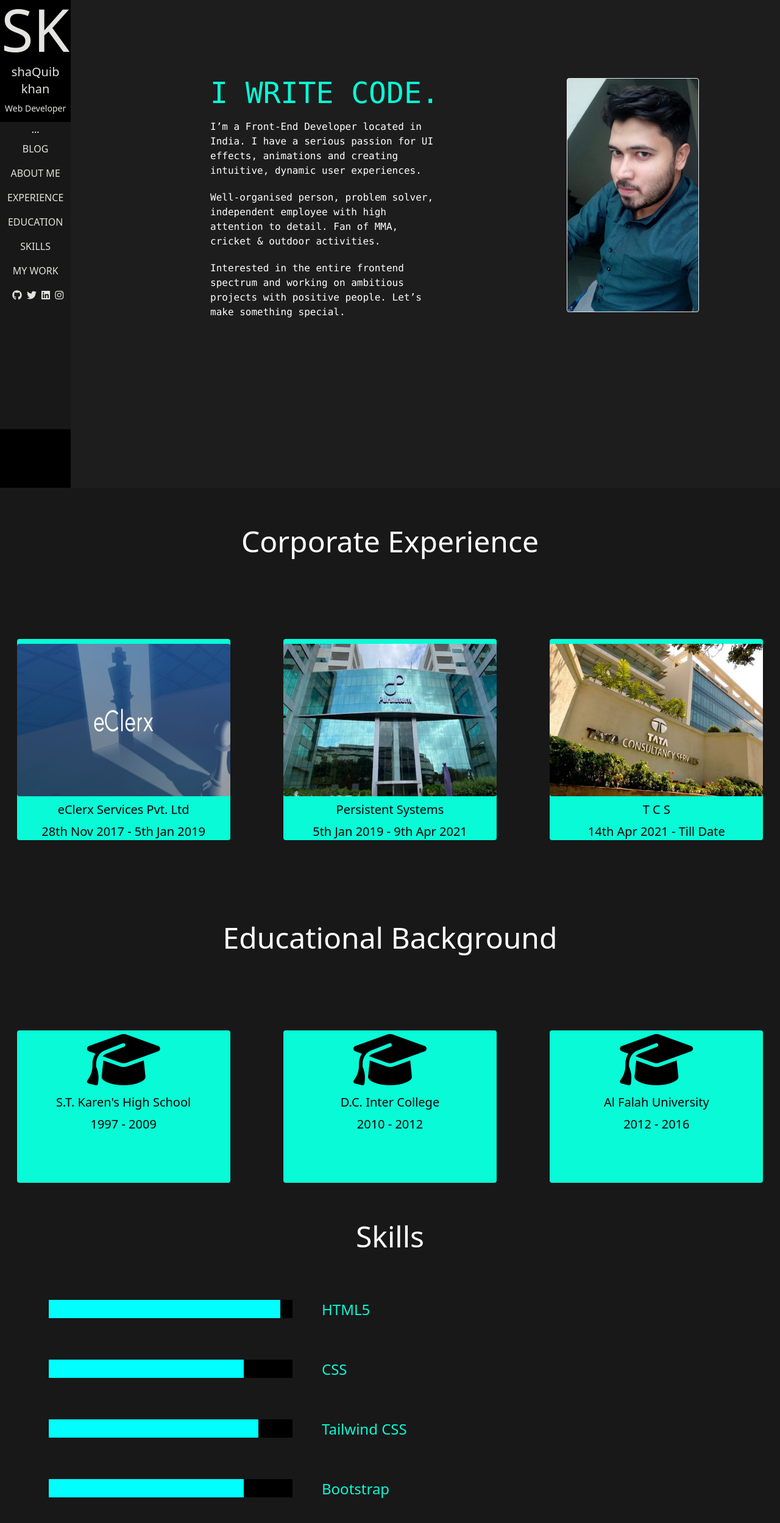
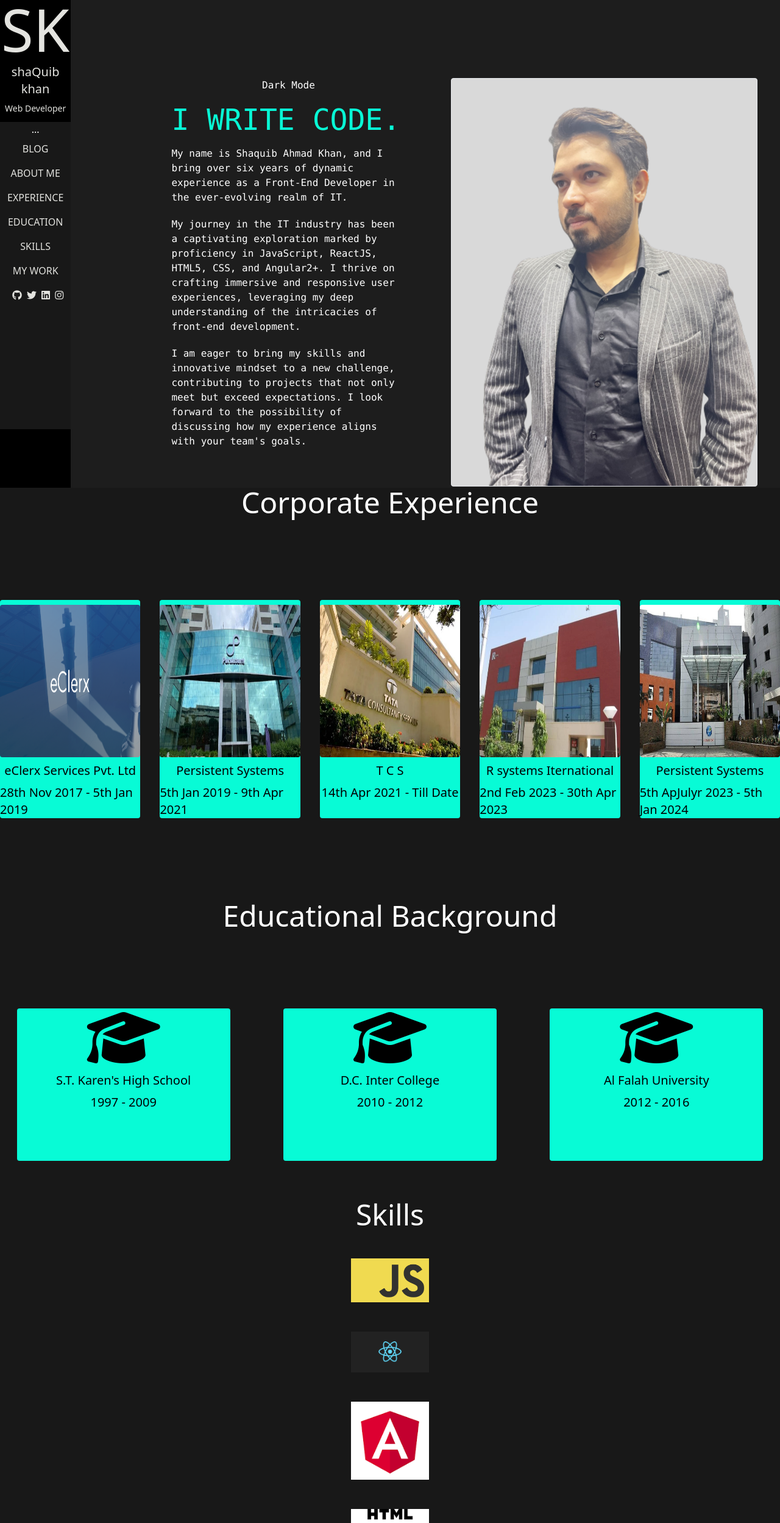
Before and after one commit to shaquibkhan/MyPortfolio, a website: page index.html in a window 1280 px wide. Shown: the top 2498 px of the page at 61% size. Drawn offline with Linux system fonts and the light colour scheme.

Commit message:
updated work experience & project link

```diff
--- a/action.js
+++ b/action.js
@@ -1,7 +1,16 @@
 // Grab HTML Elements
+
+const myBody = document.querySelector('body');
 const btn = document.querySelector("button.mobile-menu-button");
 const menu = document.querySelector(".mobile-menu");
 
 btn.addEventListener("click", () => {
 	menu.classList.toggle("hidden");
 });
+
+const darkMode = document.querySelector('.dark-mode');
+
+darkMode.addEventListener('click', ()=>{
+	myBody.style.backgroundColor = 'red';
+	console.log('Dark mode')
+})
--- a/index.html
+++ b/index.html
@@ -69,19 +69,19 @@
                 </nav>
             </div>
         </header>
-        <section class="hidden md:flex justify-around w-full h-screen hero-sec bg-[#1d1d1d] lg:pl-32 pt-32 px-8">
+        <section class="hidden md:flex justify-around w-full h-screen hero-sec bg-[#1d1d1d] lg:pl-32 pt-32">
             <div class="text-white flex flex-col gap-5 w-96 font-mono">
+                <button class="dark-mode">Dark Mode</button>
                 <p class="text-5xl text-[#08fbd6]">I WRITE CODE.</p>
-                <p class="hidden md:block hover:text-[#e3e3df]">I’m a Front-End Developer located in India. I have a
-                    serious passion for UI effects, animations and creating intuitive, dynamic user experiences.
-                <p class="hidden md:block hover:text-[#e3e3df]">Well-organised person, problem solver, independent
-                    employee with high attention to detail. Fan of MMA, cricket & outdoor activities.</p>
-                <p class="hidden md:block hover:text-[#e3e3df]">Interested in the entire frontend spectrum and working
-                    on ambitious projects with positive people.
-                    Let’s make something special.</p>
+                <p class="hidden md:block hover:text-[#e3e3df]">My name is Shaquib Ahmad Khan, and I bring over six years of dynamic experience as a Front-End Developer
+                    in the ever-evolving realm of IT.
+                <p class="hidden md:block hover:text-[#e3e3df]">My journey in the IT industry has been a captivating exploration marked by proficiency in JavaScript,
+                    ReactJS, HTML5, CSS, and Angular2+. I thrive on crafting immersive and responsive user experiences, leveraging my deep understanding of the intricacies of front-end development.</p>
+                <p class="hidden md:block hover:text-[#e3e3df]">I am eager to bring my skills and innovative mindset to a new challenge, contributing to projects
+                that not only meet but exceed expectations. I look forward to the possibility of discussing how my experience aligns with your team's goals.</p>
             </div>
             <div>
-                <img src="./assets/mySelfie.jpg" class="bg-white border rounded w-auto h-96" alt="">
+                <img src="./assets/my_profile_img_new.png" class="bg-white border rounded w-auto h-3auto" alt="">
             </div>
         </section>
     </div>
@@ -151,7 +151,7 @@
                     <p class="text-5xl text-[#08fbd6]">I WRITE CODE.</p>
                 </div>
                 <div>
-                    <img src="./assets/mySelfie.jpg" class="bg-white border rounded-full w-auto h-96" alt="">
+                    <img src="./assets/my_profile_img_new.png" class="bg-white border rounded-full w-auto h-96" alt="">
                 </div>
             </div>
         </section>
@@ -169,19 +169,18 @@
             <p class="text-3xl text-[#08fbd6] mb-12"> About Me</p>
         </div>
             <div class="flex flex-col gap-3 text-xl font-mono">
-                <p>I’m a Front-End Developer located in India. I have a
-                    serious passion for UI effects, animations and creating intuitive, dynamic user experiences.</p>
-                <p>Well-organised person, problem solver, independent
-                    employee with high attention to detail. Fan of MMA, cricket & outdoor activities.</p>
-                <p>Interested in the entire frontend spectrum and working
-                    on ambitious projects with positive people.</p>
+                <p>My name is Shaquib Ahmad Khan, and I bring over six years of dynamic experience as a Front-End Developer
+                    in the ever-evolving realm of IT.</p>
+                <p>My journey in the IT industry has been a captivating exploration marked by proficiency in JavaScript,
+                    ReactJS, HTML5, CSS, and Angular2+. I thrive on crafting immersive and responsive user experiences,
+                    leveraging my deep understanding of the intricacies of front-end development.</p>
             </div>
         </div>
         </div>
     </div>
     <!-- experience section  -->
     <section class="bg-[#181818] w-full" id="experience">
-        <h1 class="text-center text-5xl text-white pt-16 hover:[#08fbd6] hover:text-[#08fbd6]">Corporate Experience</h1>
+        <h1 class="text-center text-5xl text-white hover:[#08fbd6] hover:text-[#08fbd6]">Corporate Experience</h1>
 
                 <div class="py-2 inline-block min-w-full mt-32">
                     <div class="flex flex-col gap-8 md:flex-row justify-around exp-cards">
@@ -200,6 +199,16 @@
                                 <h1 class="text-xl text-semibold">T C S</h1>
                                 <p class="text-xl text-[#000]">14th Apr 2021 - Till Date</p>
                        </div>
+                       <div class="flex flex-col gap-2 items-center rounded exp-card bg-[#08fbd6]">
+                        <img class="w-[350px] h-[250px] rounded mt-2 company-img " src="./assets/rsystems.webp" alt="">
+                        <h1 class="text-xl text-semibold">R systems Iternational</h1>
+                        <p class="text-xl text-[#000]">2nd Feb 2023 - 30th Apr 2023</p>
+               </div>
+               <div class="flex flex-col gap-2 items-center rounded exp-card bg-[#08fbd6]">
+                <img class="w-[350px] h-[250px] rounded mt-2 company-img " src="./assets/persi.jpeg" alt="">
+                <h1 class="text-xl text-semibold">Persistent Systems</h1>
+                <p class="text-xl text-[#000]">5th ApJulyr 2023 -  5th Jan 2024</p>
+       </div>
             </div>
         </div>
     </section>
@@ -230,8 +239,39 @@
     <!-- skills -->
     <section class="bg-[#181818]" id="skills">
         <h1 class="text-center text-5xl text-white pt-16 hover:[#08fbd6] hover:text-[#08fbd6]">Skills</h1>
-       <div class="">
-        <div class="max-w-[50rem] mt-20 flex gap-12">
+        <div class="flex flex-col items-center mt-12 ">
+            <img class="mb-12 h-48 w-32 rounded-3xl" src="./assets/js.png" alt="JS">
+            <img class="mb-12 h-48 w-32 rounded-3xl" src="./assets/react.png" alt="React">
+            <img class="mb-12 h-48 w-32 rounded-3xl" src="./assets/angular.png" alt="Angular">
+            <img class="mb-12 h-48 w-32 rounded-3xl" src="./assets/html.png" alt="HTML5">
+            <img class="mb-12 h-48 w-32 rounded-3xl" src="./assets/css.jpeg" alt="CSS">
+        </div>
+       <!-- <div class="">
+        <div class="max-w-[50rem] mt-12 flex gap-12">
+            <div class="" id="myProgress">
+                <div class="" id="js"></div>
+            </div>
+            <div>
+                <p class="text-center md:text-2xl text-[#08fbd6]" id="p">JAVASCRIPT</p>
+            </div>
+        </div>
+        <div class="max-w-[50rem] mt-12 flex gap-12">
+            <div class="" id="myProgress">
+                <div class="" id="js"></div>
+            </div>
+            <div>
+                <p class="text-center md:text-2xl text-[#08fbd6]" id="p">React</p>
+            </div>
+        </div>
+        <div class="max-w-[50rem] mt-12 flex gap-12">
+            <div class="" id="myProgress">
+                <div class="" id="js"></div>
+            </div>
+            <div>
+                <p class="text-center md:text-2xl text-[#08fbd6]" id="p">Angular2+</p>
+            </div>
+        </div>
+        <div class="max-w-[50rem] mt-12 flex gap-12">
         <div class="" id="myProgress">
             <div class="" id="html"></div>
         </div>
@@ -263,15 +303,8 @@
             <p class="text-center md:text-2xl text-[#08fbd6]" id="p">Bootstrap</p>
         </div>
     </div>
-    <div class="max-w-[50rem] mt-12 flex gap-12">
-        <div class="" id="myProgress">
-            <div class="" id="js"></div>
-        </div>
-        <div>
-            <p class="text-center md:text-2xl text-[#08fbd6]" id="p">JAVASCRIPT</p>
-        </div>
-    </div>
-</div>
+
+</div> -->
     </section>
 
     <section class="bg-[#1d1d1d] projects" id="myWork">
@@ -286,7 +319,7 @@
                     <div class=" prj-card-footer bg-[#08fbd6]">
                         <h3 class="text-center text-2xl">Paytm Clone</h3>
                         <div class="flex justify-around text-4xl">
-                        <a href="https://paytm-clone-ui.netlify.app/" target="_blank"><i class="fa-solid fa-link"></i></a>
+                        <a href="https://paytm-clone-app.vercel.app/" target="_blank"><i class="fa-solid fa-link"></i></a>
                         <a href="https://github.com/shaquibkhan/Paytm-Clone" target="_blank"><i
                                 class="fa-brands fa-github"></i></a>
                             </div>
@@ -299,7 +332,7 @@
                     <div class=" prj-card-footer bg-[#08fbd6]">
                         <h3 class="text-center text-2xl">Shopify Clone</h3>
                         <div class="flex justify-around text-4xl">
-                        <a href="https://shopify-ui-clone.netlify.app/" target="_blank"><i class="fa-solid fa-link"></i></a>
+                        <a href="https://shopify-clone-app.vercel.app/" target="_blank"><i class="fa-solid fa-link"></i></a>
                         <a href="https://github.com/shaquibkhan/shopify-clone" target="_blank"><i
                                 class="fa-brands fa-github"></i></a>
                             </div>
@@ -312,7 +345,7 @@
                 <div class=" prj-card-footer bg-[#08fbd6]">
                     <h3 class="text-center text-2xl">Rode Clone</h3>
                     <div class="flex justify-around text-4xl">
-                    <a href="https://rode-clone-ui.netlify.app/" target="_blank"><i class="fa-solid fa-link"></i></a>
+                    <a href="https://rode-clone-beta.vercel.app/" target="_blank"><i class="fa-solid fa-link"></i></a>
                     <a href="https://github.com/shaquibkhan/Rode-Clone" target="_blank"><i
                             class="fa-brands fa-github"></i></a>
                         </div>
```
Also changed, not shown: assets/angular.png (added), assets/css.jpeg (added), assets/html.png (added), assets/js.png (added), assets/jumbotron-image.jpg (deleted), assets/my-img.jpg (deleted), assets/mySelfie.jpg (deleted), assets/my_profile_img_new.png (added), assets/persi.jpeg (added), assets/react.png (added), assets/rsystems.webp (added), 2 other files.
